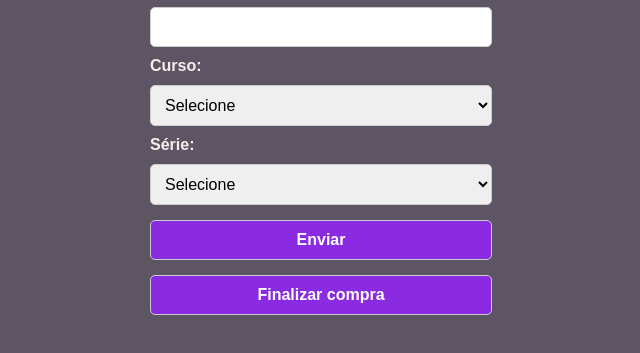
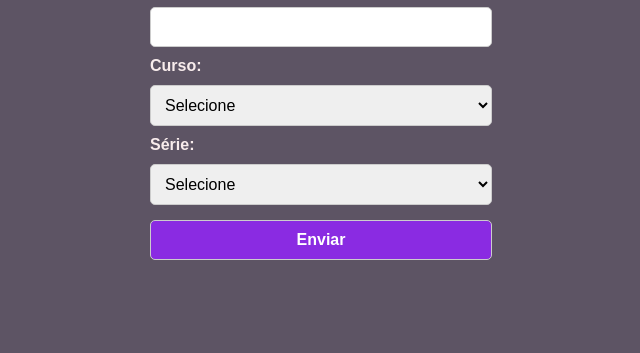
Before and after one commit to JVLsx/Next_LevelFoods, a plain HTML site: page indentificacao.html in a window 1280 px wide. Shown: the part 119-472 px from the top of the page, without its empty margins (319-959 px from the left). Drawn offline with Linux system fonts and the light colour scheme.

Commit message:
Update indentificacao.html

```diff
--- a/indentificacao.html
+++ b/indentificacao.html
@@ -100,10 +100,10 @@
             <option value="3ª Série">3ª Série</option>
         </select>
 
-        <button type="button" onclick="showIdentification()">Enviar</button>
+        <button type="button" onclick="showIdentification();" >Enviar</button>
     </form>
-    <button id="confirmar-compra" onclick="location.href='confirmacao.html';"> Finalizar compra</button>
-
+    <!-- <button id="confirmar-compra" onclick="location.href='confirmacao.html';"> Finalizar compra</button>
+-->
     <div class="output" id="output"></div>
 </div>
 
```
